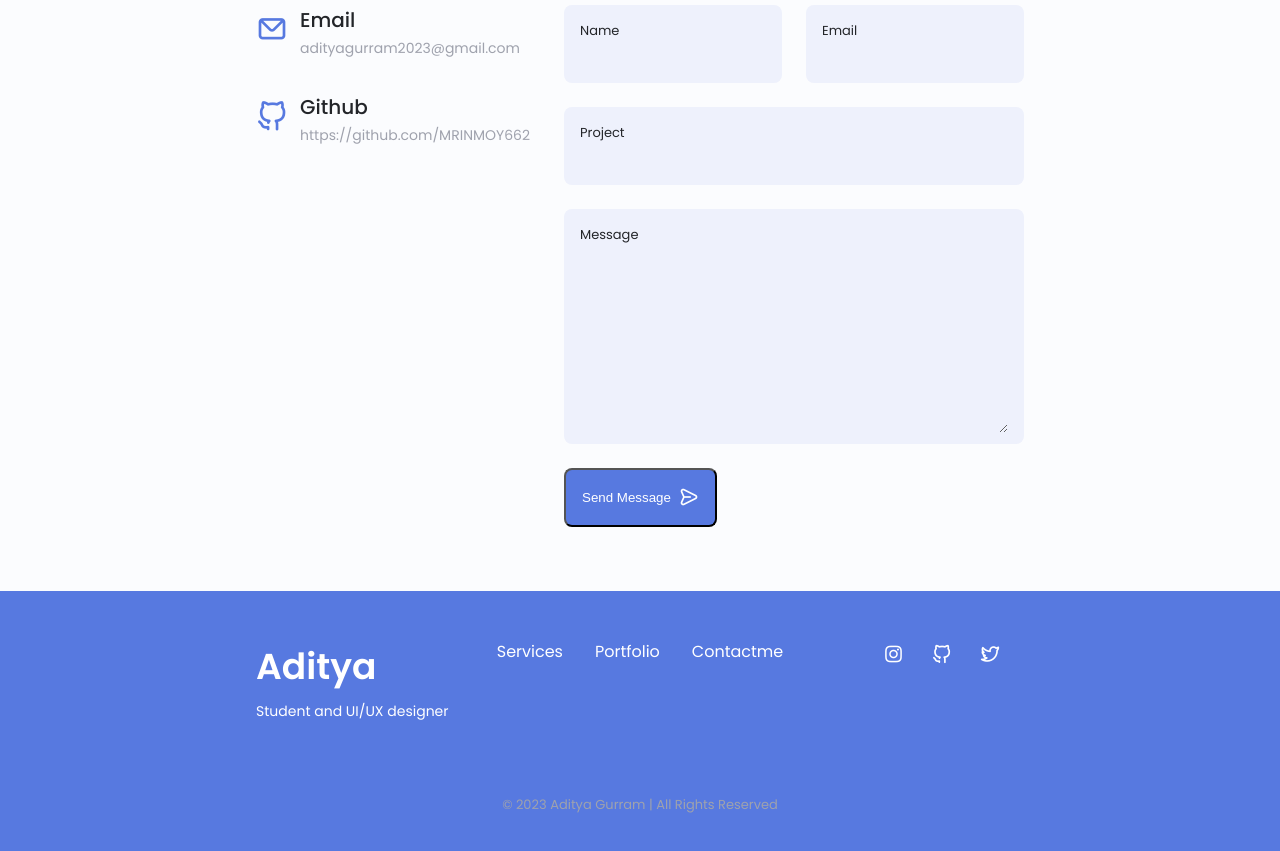
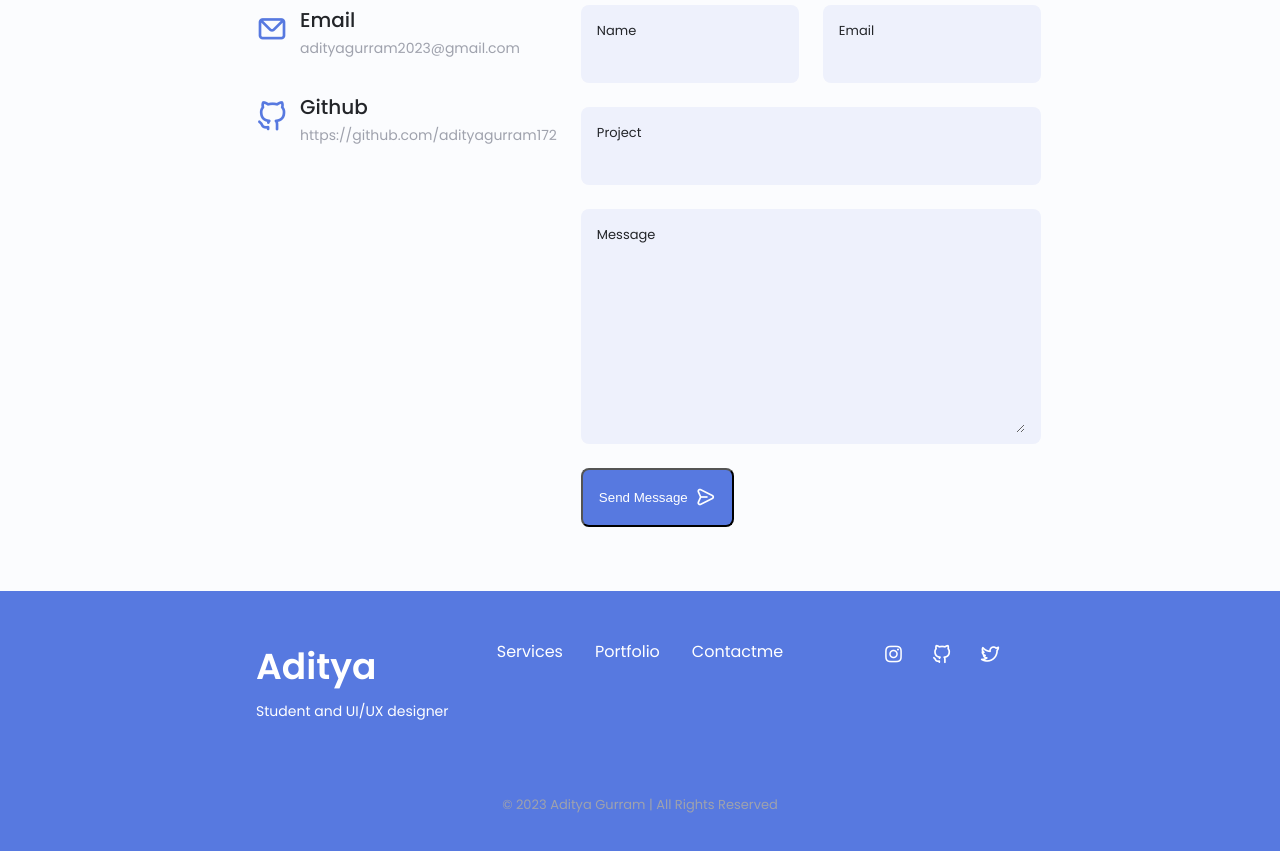
Before and after one commit to adityagurram17/Portfolio, a plain HTML site: page index.html in a window 1280 px wide. Shown: the part 4700-5551 px from the top of the page. Drawn offline with nearby package versions, Linux system fonts and the light colour scheme.

Commit message:
Update index.html

```diff
--- a/index.html
+++ b/index.html
@@ -682,7 +682,7 @@
                         <i class="uil uil-github-alt contact__icon"></i>
                         <div>
                             <h3 class="contact__title">Github</h3>
-                            <span class="contact__subtitle">https://github.com/MRINMOY662 </span>
+                            <span class="contact__subtitle">https://github.com/adityagurram172 </span>
                         </div>
                     </div>
                 </div>
@@ -747,7 +747,7 @@
                         <i class="uil uil-instagram"></i></a>
                     </a>
 
-                    <a href="https://github.com/MRINMOY662" target="_blank" class="footer__social">
+                    <a href="https://github.com/adityagurram172" target="_blank" class="footer__social">
                         <i class="uil uil-github-alt"></i></a>
                     </a>
 
```
